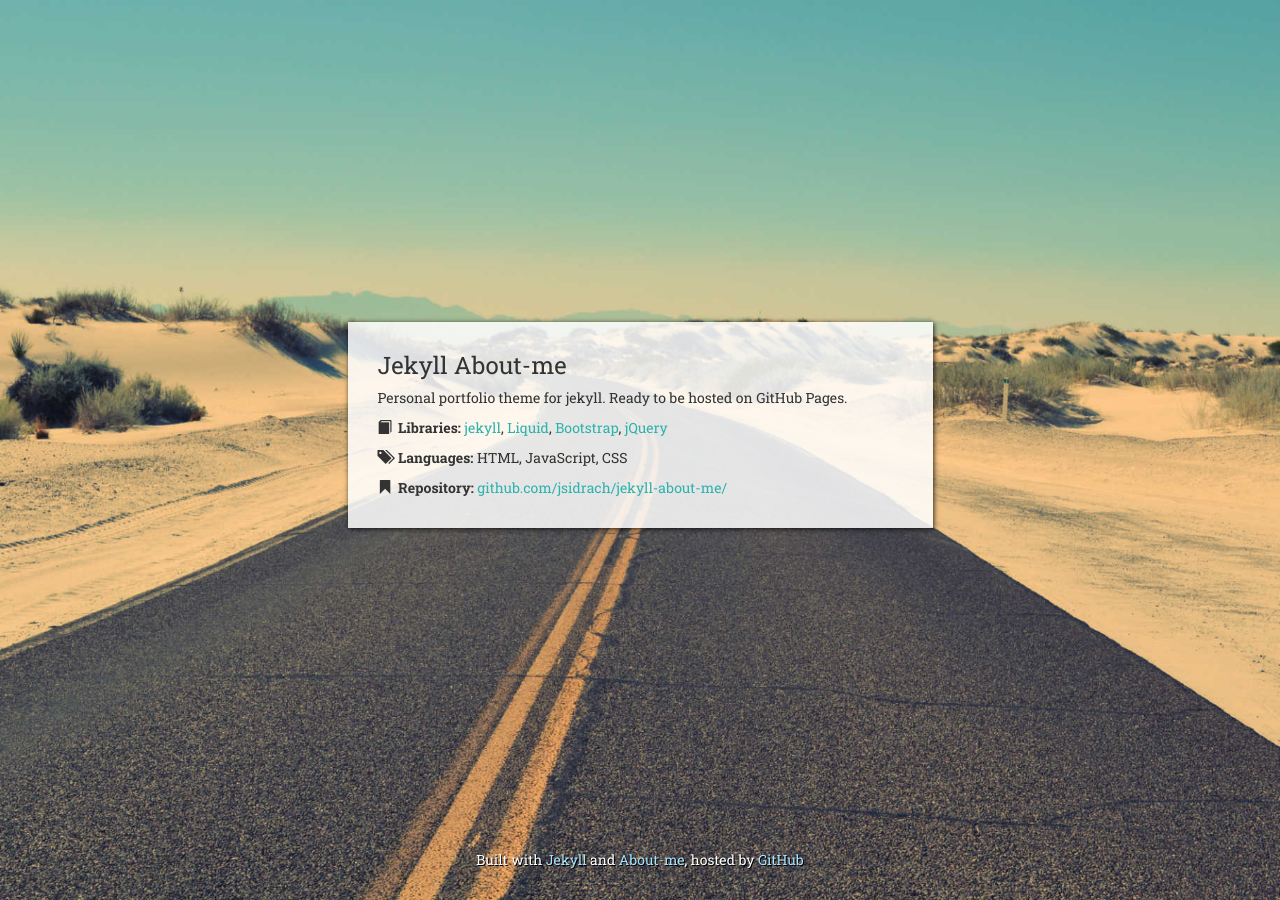
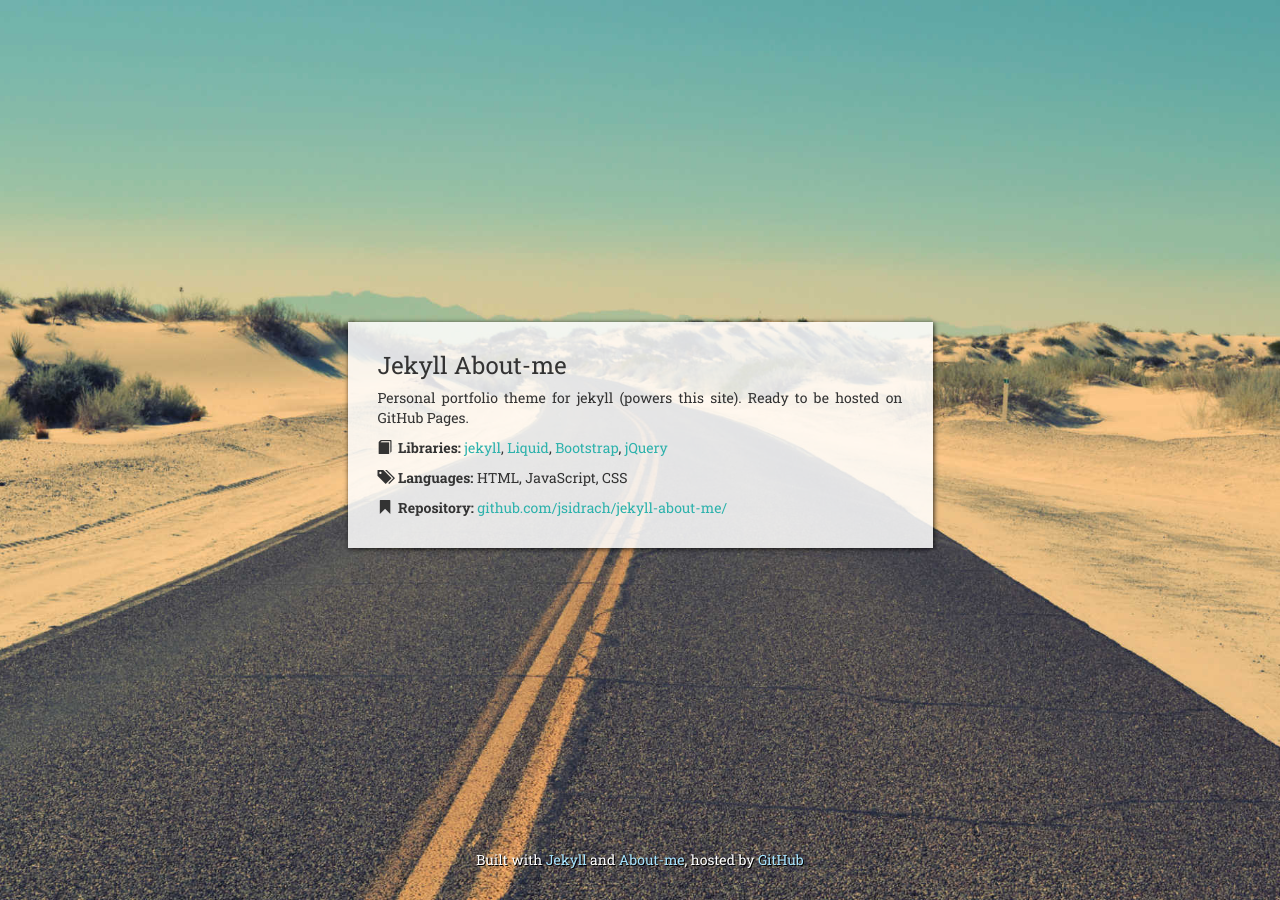
Before and after one commit to SpringDaleSchool/SpringDaleSchool.github.io, a Jekyll site: the page built from _posts/2015-06-07-jekyll-about-me.md, in a window 1280 px wide. Built offline with Jekyll 4.4.1, drawn with Linux system fonts in a browser that asks for light colours.

```diff
--- a/_posts/2015-06-07-jekyll-about-me.md
+++ b/_posts/2015-06-07-jekyll-about-me.md
@@ -14,4 +14,4 @@
     url: "https://jquery.com/"
 languages: [HTML, JavaScript, CSS]
 ---
-Personal portfolio theme for jekyll. Ready to be hosted on GitHub Pages.
+Personal portfolio theme for jekyll (powers this site). Ready to be hosted on GitHub Pages.
```
Also changed, not shown: _posts/2015-07-22-pozo-bot.md (added, +19 -0 lines), 1 other file.
